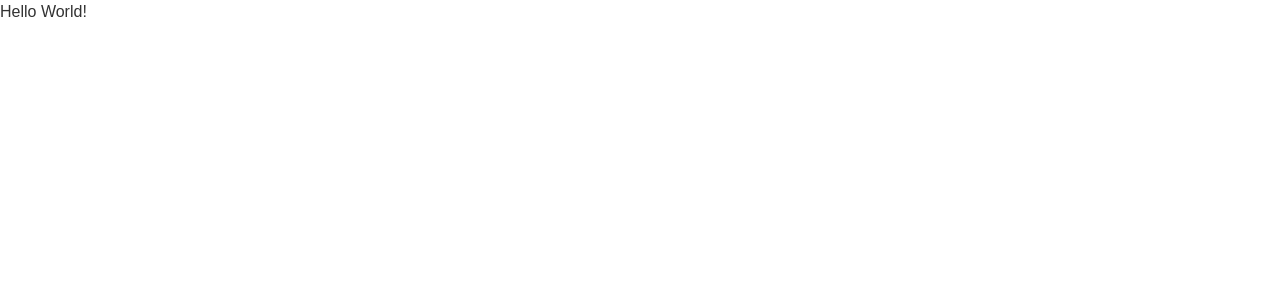
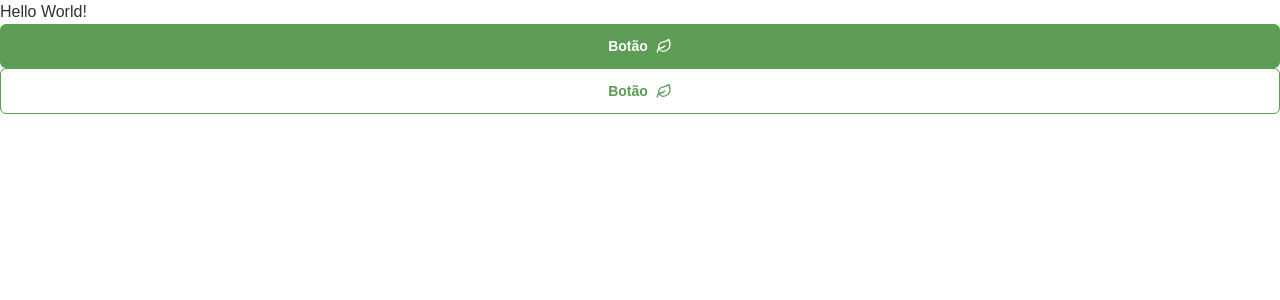
Before and after one commit to Lotus-Bio/lotus-frontend-2.0, a Next.js app: page / in a window 1280 px wide. Shown: the top 300 px of the page. Built offline with nearby package versions, Linux system fonts and the light colour scheme.

Commit message:
cria e utiliza o componente `Button`

```diff
--- a/src/app/page.js
+++ b/src/app/page.js
@@ -1,9 +1,17 @@
 "use client";
+import { Leaf } from "lucide-react";
+import Button from "@/ui/components/Button";
 
 export default function Home() {
   return (
     <main>
       <div>Hello World!</div>
+      <Button ghost={false}>
+        Botão <Leaf />
+      </Button>
+      <Button ghost={true}>
+        Botão <Leaf />
+      </Button>
     </main>
   );
 }
--- /dev/null
+++ b/src/ui/components/Button/button.style.js
@@ -0,0 +1,33 @@
+import styled from "styled-components";
+
+export const StyledButton = styled.button`
+  border-radius: 0.375rem;
+  background-color: ${({ ghost }) =>
+    ghost ? "transparent" : "rgb(92, 156, 84)"};
+  color: ${({ ghost }) => (ghost ? "rgb(92, 156, 84)" : "white")};
+  border: ${({ ghost }) => (ghost ? `1px solid rgb(92, 156, 84)` : "none")};
+  padding: 12px 24px;
+  font-size: 14px;
+  line-height: 1.25rem;
+  font-weight: 600;
+  display: flex;
+  justify-content: center;
+  align-items: center;
+  gap: 0.5rem;
+  cursor: pointer;
+
+  width: 100%;
+
+  svg {
+    width: 16px;
+    height: 16px;
+  }
+
+  &:hover {
+    background-color: ${({ ghost }) =>
+      ghost ? "rgb(92, 156, 84)" : "rgb(68, 132, 60)"};
+    color: white;
+    border: ${({ ghost }) => (ghost ? `1px solid rgb(68, 132, 60)` : "none")};
+    transition: all 0.3s ease;
+  }
+`;
--- /dev/null
+++ b/src/ui/components/Button/index.jsx
@@ -0,0 +1,11 @@
+import { StyledButton } from "./button.style";
+
+const Button = ({ children, onClick, ghost = false }) => {
+  return (
+    <StyledButton ghost={ghost} onClick={onClick}>
+      {children}
+    </StyledButton>
+  );
+};
+
+export default Button;
```
